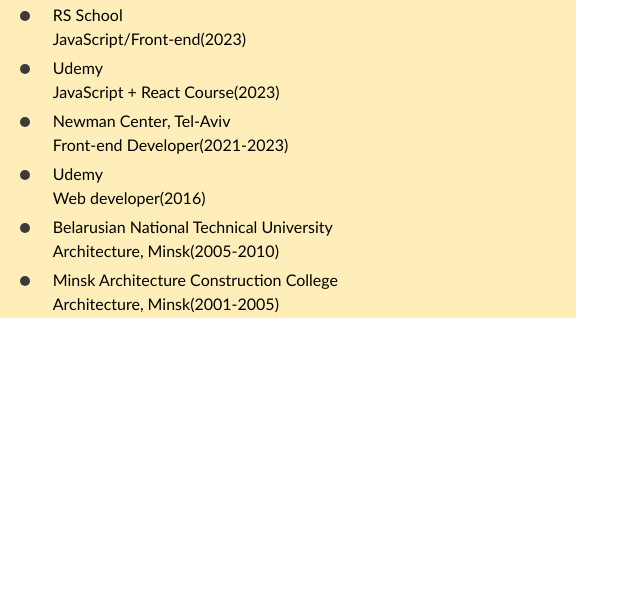
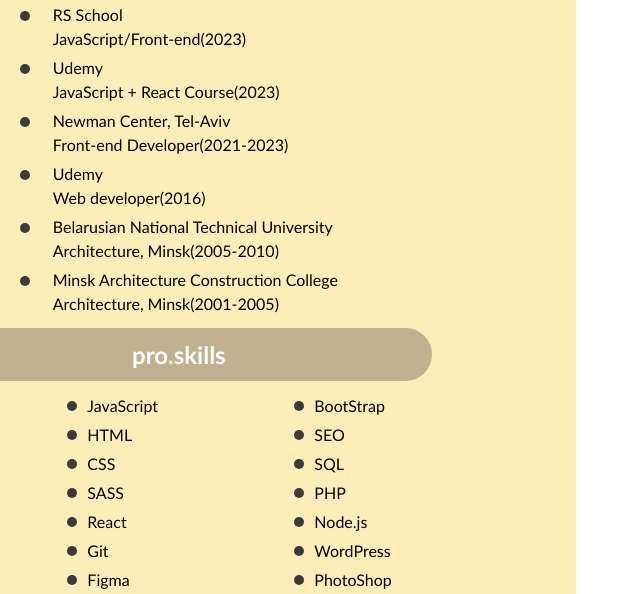
Before and after one commit to MusyaV/rsschool-cv, a plain HTML site: page index.html in a window 1280 px wide. Shown: the part 759-1353 px from the top of the page, without its empty margins (0-640 px from the left). Before the commit the page ends 1077 px from the top, so only its background shows below. Drawn offline with Linux system fonts and the light colour scheme.

Commit message:
feat: add skills

```diff
--- a/index.html
+++ b/index.html
@@ -82,6 +82,72 @@
           <h4>Architecture, Minsk(2001-2005)</h4>
         </div>
       </div>
+      <!-- skills -->
+      <div class="light" id="headerSkills">
+        <h2>pro.skills</h2>
+      </div>
+      <div id="skills">
+        <div>
+          <div class="itemSkills">
+            <div class="circle"></div>
+            <h4>JavaScript</h4>
+          </div>
+          <div class="itemSkills">
+            <div class="circle"></div>
+            <h4>HTML</h4>
+          </div>
+          <div class="itemSkills">
+            <div class="circle"></div>
+            <h4>CSS</h4>
+          </div>
+          <div class="itemSkills">
+            <div class="circle"></div>
+            <h4>SASS</h4>
+          </div>
+          <div class="itemSkills">
+            <div class="circle"></div>
+            <h4>React</h4>
+          </div>
+          <div class="itemSkills">
+            <div class="circle"></div>
+            <h4>Git</h4>
+          </div>
+          <div class="itemSkills">
+            <div class="circle"></div>
+            <h4>Figma</h4>
+          </div>
+        </div>
+        <div>
+          <div class="itemSkills">
+            <div class="circle"></div>
+            <h4>BootStrap</h4>
+          </div>
+          <div class="itemSkills">
+            <div class="circle"></div>
+            <h4>SEO</h4>
+          </div>
+          <div class="itemSkills">
+            <div class="circle"></div>
+            <h4>SQL</h4>
+          </div>
+          <div class="itemSkills">
+            <div class="circle"></div>
+            <h4>PHP</h4>
+          </div>
+          <div class="itemSkills">
+            <div class="circle"></div>
+            <h4>Node.js</h4>
+          </div>
+          <div class="itemSkills">
+            <div class="circle"></div>
+            <h4>WordPress</h4>
+          </div>
+          <div class="itemSkills">
+            <div class="circle"></div>
+            <h4>PhotoShop</h4>
+          </div>
+        </div>
+      </div>
     </section>
     <section id="secRight"></section>
   </body>
--- a/style.css
+++ b/style.css
@@ -24,6 +24,10 @@ body {
   margin-bottom: 10px;
 }
 #headerEdu {
+  width: 75%;
+  margin: 10px 0px;
+}
+#headerSkills {
   width: 75%;
   margin: 10px 0px;
 }
@@ -65,7 +69,7 @@ h3 {
   background-color: #3b3b3b;
   border-radius: 50%;
 }
-.itemEdu{
+.itemEdu {
   display: grid;
   grid-template-columns: 5% 95%;
   padding-left: 20px;
@@ -77,3 +81,15 @@ h4 {
     "Lucida Sans", Arial, sans-serif;
   font-weight: normal;
 }
+#skills {
+  display: grid;
+  width: 80%;
+  grid-template-columns: 50% 50%;
+  justify-items: center;
+  padding-bottom: 20pxg;
+}
+.itemSkills {
+  display: flex;
+  align-items: center;
+  gap: 5px;
+}
```
Lines whose indentation alone changed are shown as unchanged.
